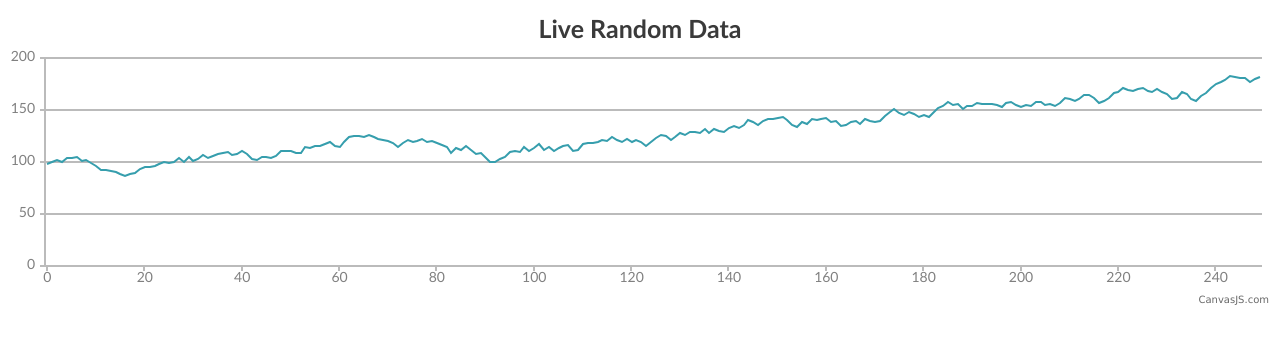
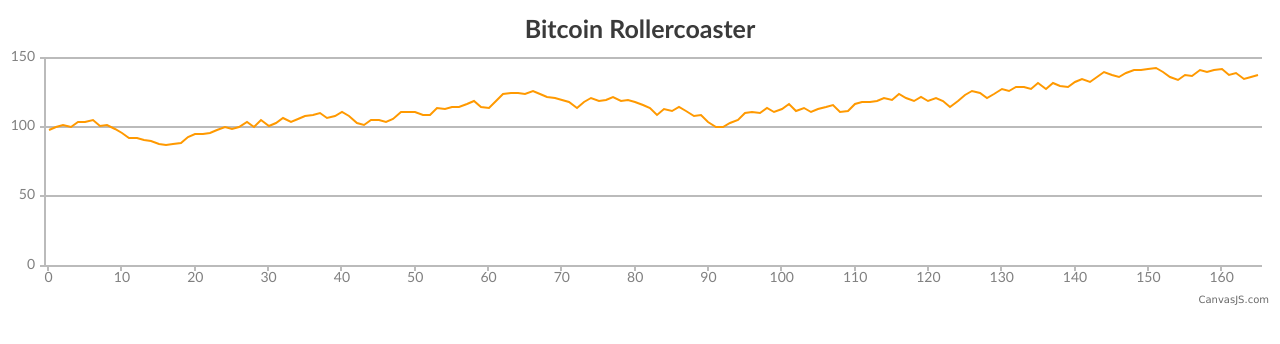
Before and after one commit to pjgranahan/rollercoaster, a plain HTML site: page index.html in a window 1280 px wide. Drawn offline with Linux system fonts and the light colour scheme.

Commit message:
bitcoin themed canvasjs

```diff
--- a/index.html
+++ b/index.html
@@ -7,10 +7,18 @@
 
 		var dps = []; // dataPoints
 
+        CanvasJS.addColorSet("bitcoin_colors",
+                [//colorSet Array
+                "#FF9900"
+                ]);
+
+
+
 		var chart = new CanvasJS.Chart("chartContainer",{
 			title :{
-				text: "Live Random Data"
+				text: "Bitcoin Rollercoaster"
 			},
+			colorSet: "bitcoin_colors",
 			data: [{
 				type: "line",
 				dataPoints: dps
@@ -19,8 +27,8 @@
 
 		var xVal = 0;
 		var yVal = 100;
-		var updateInterval = 20;
-		var dataLength = 500; // number of dataPoints visible at any point
+		var updateInterval = 30;
+		var dataLength = 200; // number of dataPoints visible at any point
 
 		var updateChart = function (count) {
 			count = count || 1;
```
